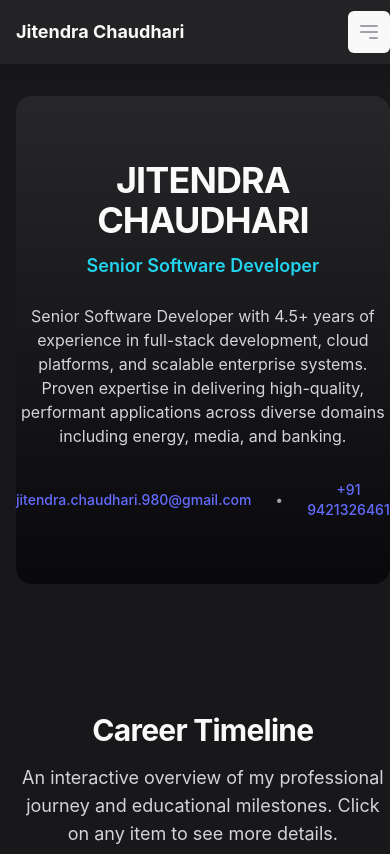
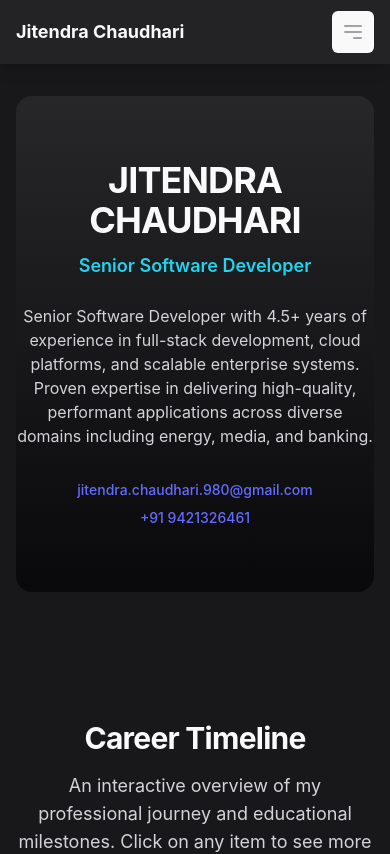
Before and after one commit to jitendrajchaudhari/vite-react, a React (Vite) app: page / in a window 390 px wide. Shown: the top 854 px of the page. Built offline with nearby package versions, Linux system fonts and the light colour scheme.

Commit message:
Update App.tsx

```diff
--- a/src/App.tsx
+++ b/src/App.tsx
@@ -1,7 +1,5 @@
 import React, { useState, useEffect, useRef } from 'react';
-// Chart.js imports removed as requested
 
-// Define TypeScript Interfaces for data structures
 interface TimelineItem {
     type: 'work' | 'education';
     title: string;
@@ -203,9 +201,9 @@ const App = () => {
                     <p className="mt-6 max-w-3xl mx-auto text-base md:text-lg text-zinc-300">
                         Senior Software Developer with 4.5+ years of experience in full-stack development, cloud platforms, and scalable enterprise systems. Proven expertise in delivering high-quality, performant applications across diverse domains including energy, media, and banking.
                     </p>
-                    <div className="mt-8 flex justify-center items-center space-x-6 text-sm text-zinc-400">
+                    <div className="mt-8 flex flex-col sm:flex-row justify-center items-center space-y-2 sm:space-y-0 sm:space-x-6 text-sm text-zinc-400">
                          <a href="mailto:jitendra.chaudhari.980@gmail.com" className="hover:text-cyan-400 transition-colors duration-200">jitendra.chaudhari.980@gmail.com</a>
-                         <span>&bull;</span>
+                         <span className="hidden sm:inline">&bull;</span> {/* Hide bullet on small screens */}
                          <a href="tel:+919421326461" className="hover:text-cyan-400 transition-colors duration-200">+91 9421326461</a>
                     </div>
                 </section>
```
